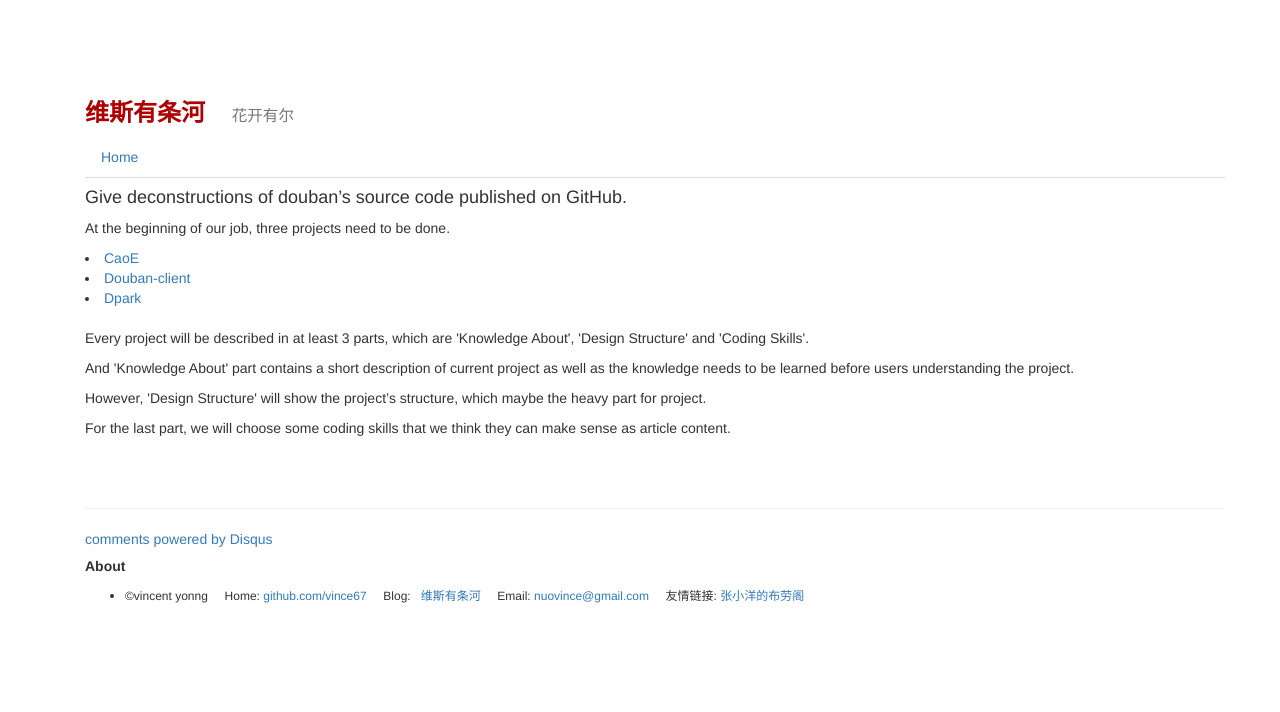
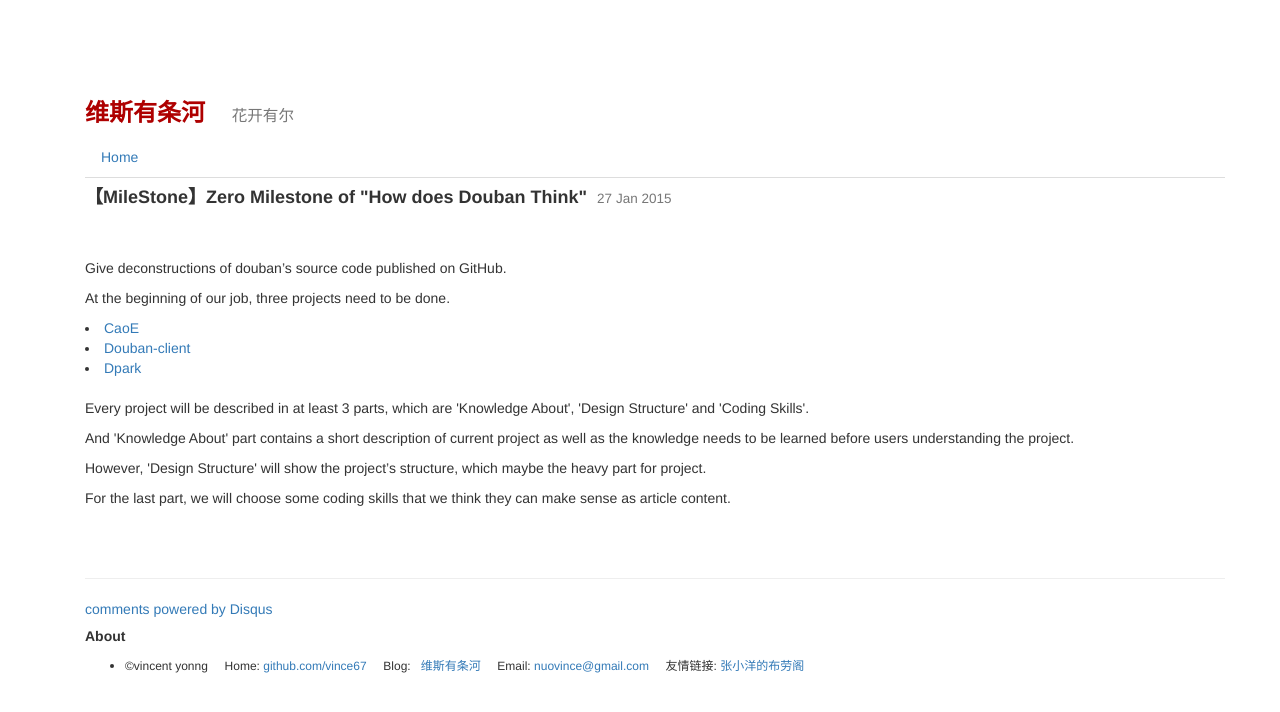
Before and after one commit to vince67/vince67.github.io, a Jekyll site: the page built from _posts/2015-01-27-zero-milestone.html, in a window 1280 px wide. Shown: the top 712 px of the page. Built offline with Jekyll 4.4.1, drawn with Linux system fonts in a browser that asks for light colours; nearby versions of some CDN libraries; comment, search, counter and statistics services are not loaded.

Commit message:
title for the article

```diff
--- a/_posts/2015-01-27-zero-milestone.html
+++ b/_posts/2015-01-27-zero-milestone.html
@@ -4,10 +4,11 @@
     title: 【MileStone】Zero Milestone of "How does Douban Think"
 ---
 
-<h4>
+<h4><strong>{{ page.title }}</strong>&nbsp;&nbsp;<small>{{ page.date | date_to_string }}</small></h4><br />
+<br>
+<p>
     Give deconstructions of douban’s source code published on GitHub.
-</h4>
-
+</p>
 <p>
     At the beginning of our job, three projects need to be done.
 </p>
```
